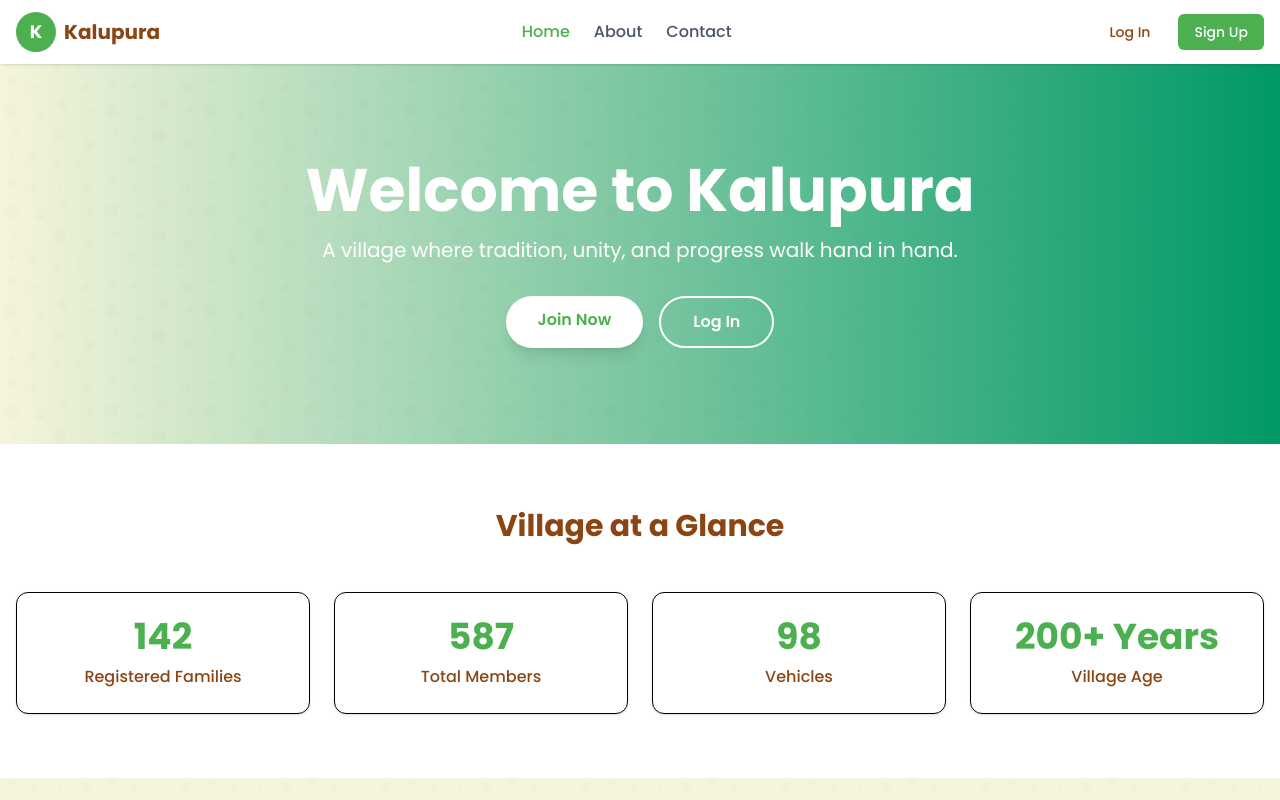
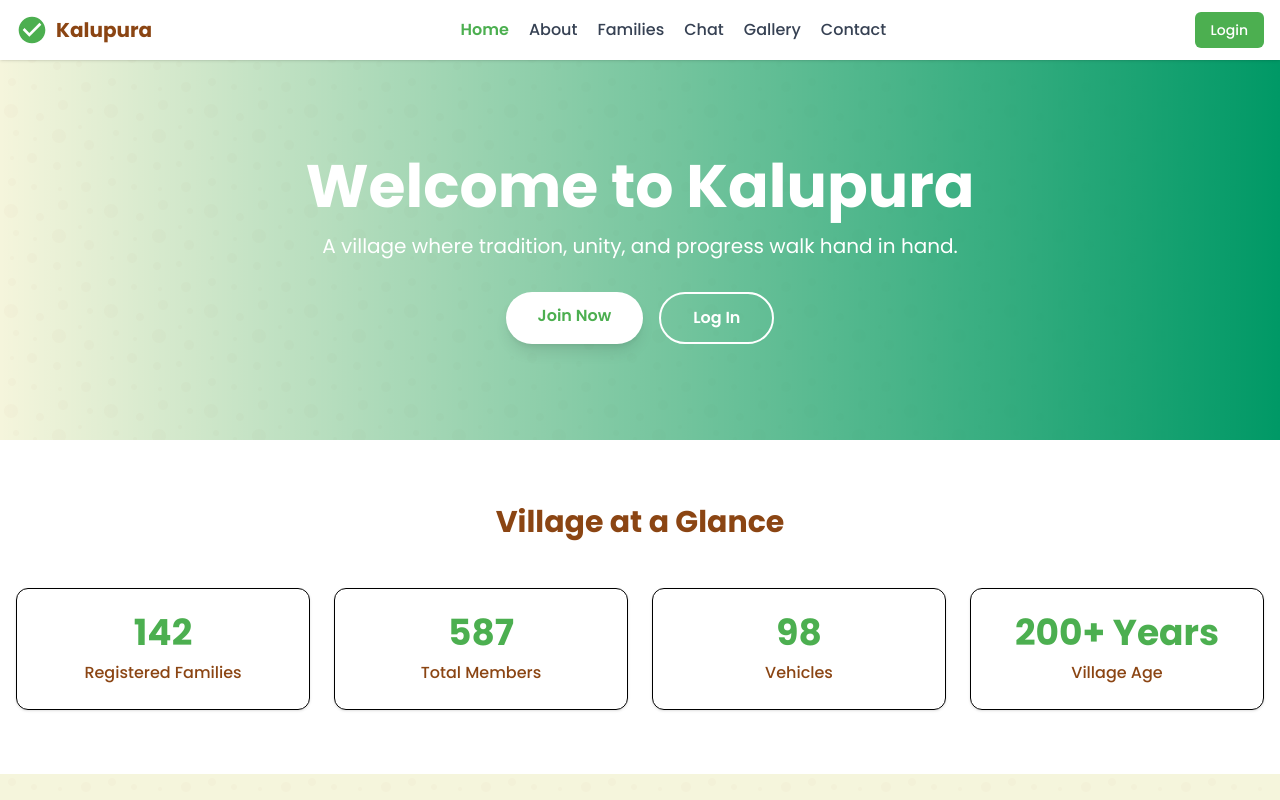
Before and after one commit to bhavy-sharma/Kalupura, a Next.js app in the folder client/: page / in a window 1280 px wide. Shown: the top 800 px of the page. Built offline with nearby package versions, Linux system fonts and the light colour scheme.

Commit message:
Global style updated

```diff
--- a/client/app/globals.css
+++ b/client/app/globals.css
@@ -2,9 +2,9 @@
 @import "tailwindcss";
 
 :root {
-  --village-green: 76 175 80;     /* #4CAF50 */
-  --village-brown: 139 69 19;     /* #8B4513 */
-  --village-beige: 245 245 220;   /* #F5F5DC */
+  --village-green: 76 175 80;
+  --village-brown: 139 69 19;
+  --village-beige: 245 245 220;
   --village-beige-light: 250 248 240;
 }
 
--- a/client/components/layout/Header.jsx
+++ b/client/components/layout/Header.jsx
@@ -3,13 +3,29 @@
 
 import Link from 'next/link';
 import { usePathname } from 'next/navigation';
+import { useState, useEffect } from 'react';
+
+// Mock auth state — replace with real context later
+const useAuth = () => {
+  const [user, setUser] = useState(null);
+  useEffect(() => {
+    // Simulate auth check
+    const mockUser = typeof window !== 'undefined' ? localStorage.getItem('user') : null;
+    if (mockUser) setUser(JSON.parse(mockUser));
+  }, []);
+  return { user };
+};
 
 export default function Header() {
   const pathname = usePathname();
+  const { user } = useAuth();
 
   const navItems = [
     { name: 'Home', href: '/' },
     { name: 'About', href: '/about' },
+    { name: 'Families', href: '/families' },
+    { name: 'Chat', href: '/chat' },
+    { name: 'Gallery', href: '/gallery' },
     { name: 'Contact', href: '/contact' },
   ];
 
@@ -18,22 +34,22 @@ export default function Header() {
       <div className="container mx-auto px-4 py-3 flex justify-between items-center">
         {/* Logo */}
         <Link href="/" className="flex items-center space-x-2">
-          <div className="w-10 h-10 rounded-full bg-green flex items-center justify-center">
-            <span className="text-white font-bold text-lg">K</span>
+          <div className="w-8 h-8 text-green">
+            <svg xmlns="http://www.w3.org/2000/svg" viewBox="0 0 24 24" fill="currentColor">
+              <path d="M12 2C6.48 2 2 6.48 2 12s4.48 10 10 10 10-4.48 10-10S17.52 2 12 2zm-2 15l-5-5 1.41-1.41L10 14.17l7.59-7.59L19 8l-9 9z"/>
+            </svg>
           </div>
           <span className="text-xl font-bold text-brown">Kalupura</span>
         </Link>
 
         {/* Desktop Nav */}
-        <nav className="hidden md:flex space-x-6">
+        <nav className="hidden md:flex space-x-5">
           {navItems.map((item) => (
             <Link
               key={item.name}
               href={item.href}
-              className={`font-medium transition-colors ${
-                pathname === item.href
-                  ? 'text-green'
-                  : 'text-gray-600 hover:text-brown'
+              className={`font-medium text-gray-700 hover:text-green transition-colors ${
+                pathname === item.href ? 'text-green font-semibold' : ''
               }`}
             >
               {item.name}
@@ -41,20 +57,31 @@ export default function Header() {
           ))}
         </nav>
 
-        {/* Auth Buttons */}
+        {/* Auth Actions */}
+        <div className="flex items-center space-x-3">
+          {user ? (
             <div className="flex items-center space-x-3">
               <Link
-            href="/login"
-            className="px-4 py-2 text-sm font-medium text-brown hover:text-green transition-colors"
+                href="/dashboard"
+                className="px-4 py-2 text-sm font-medium text-brown hover:text-green"
               >
-            Log In
+                Dashboard
               </Link>
               <Link
-            href="/signup"
-            className="px-4 py-2 bg-green text-white text-sm font-medium rounded-md hover:bg-emerald-700 transition-colors"
+                href="/profile"
+                className="px-4 py-2 bg-green text-white text-sm font-medium rounded-md hover:bg-emerald-600"
               >
-            Sign Up
+                Profile
               </Link>
+            </div>
+          ) : (
+            <Link
+              href="/login"
+              className="px-4 py-2 bg-green text-white text-sm font-medium rounded-md hover:bg-emerald-600"
+            >
+              Login
+            </Link>
+          )}
         </div>
       </div>
     </header>
```
Lines whose indentation alone changed are shown as unchanged.
